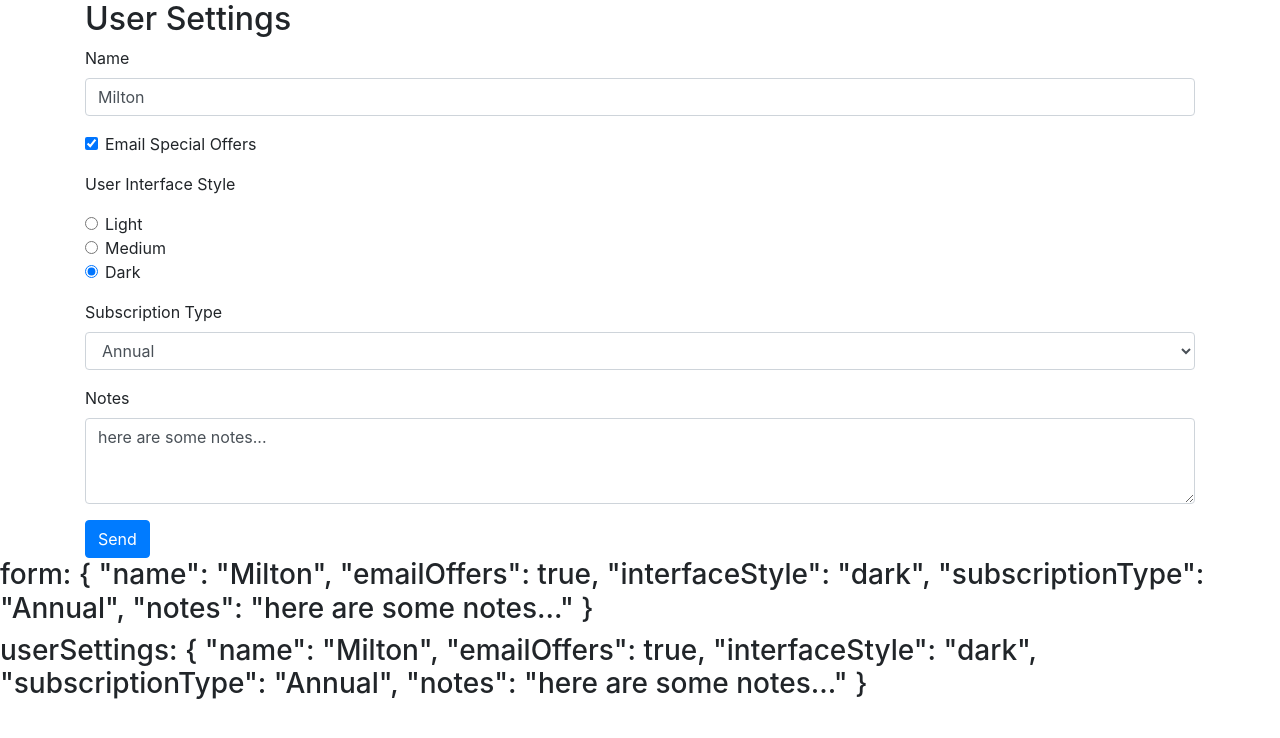
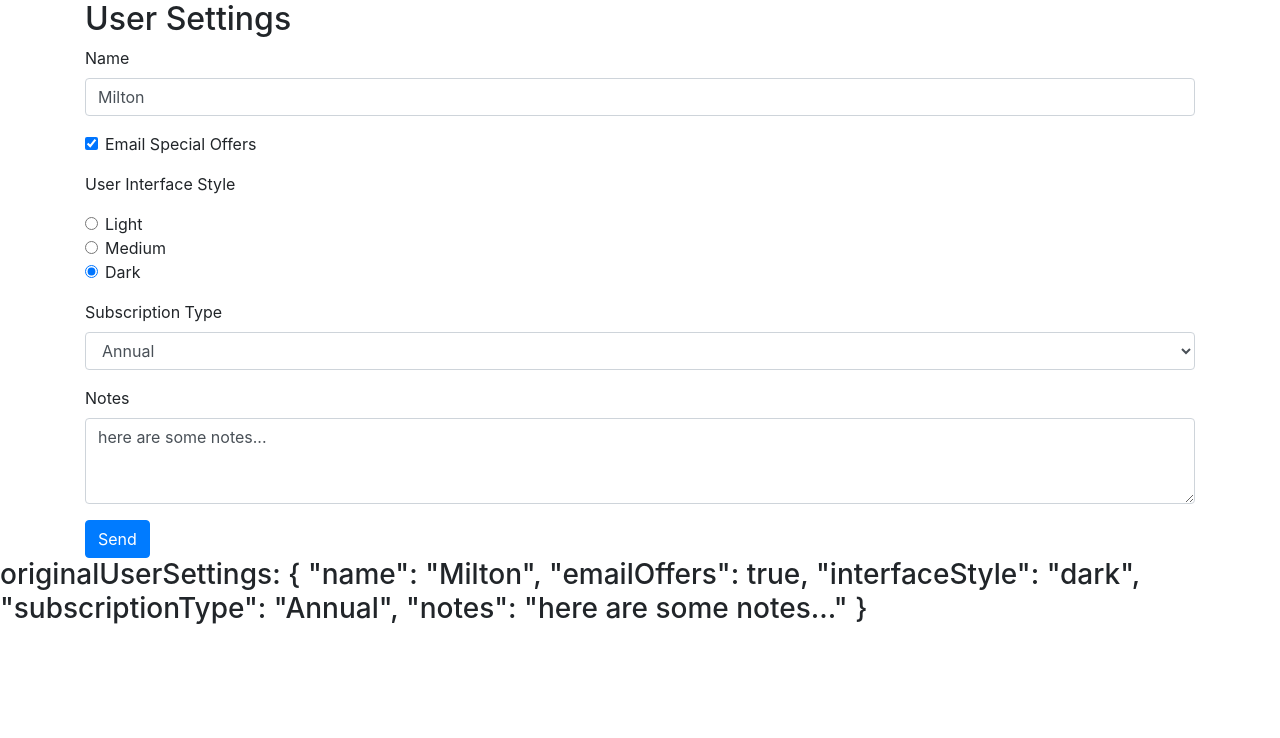
Before and after one commit to Annie-Huang/Angular-Forms, an Angular app: page / in a window 1280 px wide. Shown: the top 738 px of the page. Built offline with nearby package versions, Linux system fonts and the light colour scheme.

Commit message:
Make a copy of the original status in case user cancel or click back button on the page.

```diff
--- a/src/app/user-settings-form/user-settings-form.component.html
+++ b/src/app/user-settings-form/user-settings-form.component.html
@@ -55,5 +55,6 @@
   </form>
 </div>
 
-<h3>form: {{form.value | json}}</h3>
-<h3>userSettings: {{userSettings | json}}</h3>
+<!--<h3>form: {{form.value | json}}</h3>-->
+<!--<h3>userSettings: {{userSettings | json}}</h3>-->
+<h3>originalUserSettings: {{originalUserSettings | json}}</h3>
--- a/src/app/user-settings-form/user-settings-form.component.ts
+++ b/src/app/user-settings-form/user-settings-form.component.ts
@@ -8,7 +8,7 @@ import {UserSettings} from '../data/user-settings';
 })
 export class UserSettingsFormComponent implements OnInit {
 
-  userSettings: UserSettings = {
+  originalUserSettings: UserSettings = {
     name: 'Milton',
     emailOffers: true,
     interfaceStyle: 'dark',
@@ -16,6 +16,8 @@ export class UserSettingsFormComponent implements OnInit {
     notes: 'here are some notes...'
   };
 
+  userSettings: UserSettings = {...this.originalUserSettings};
+
   constructor() { }
 
   ngOnInit() {
```
